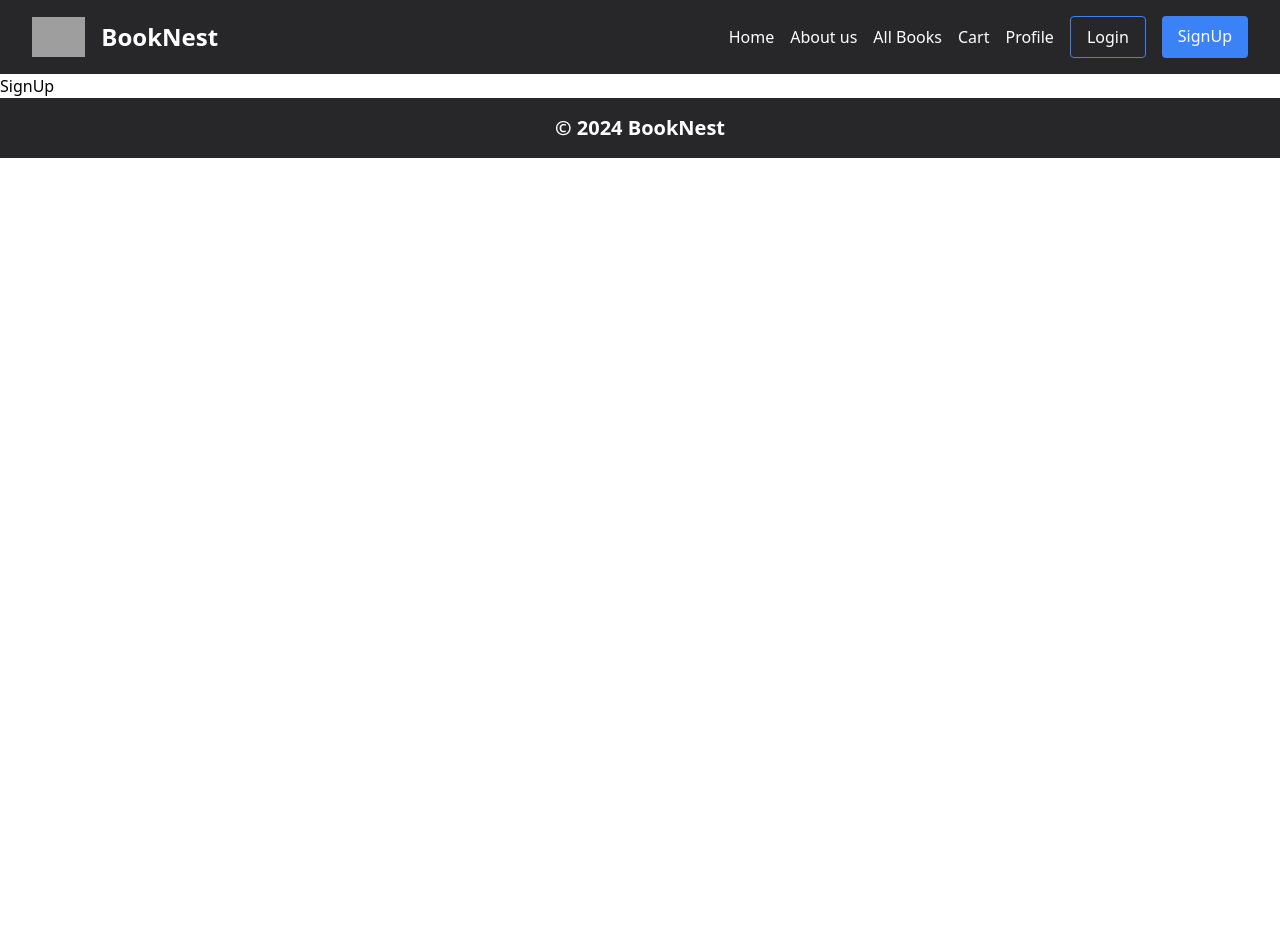
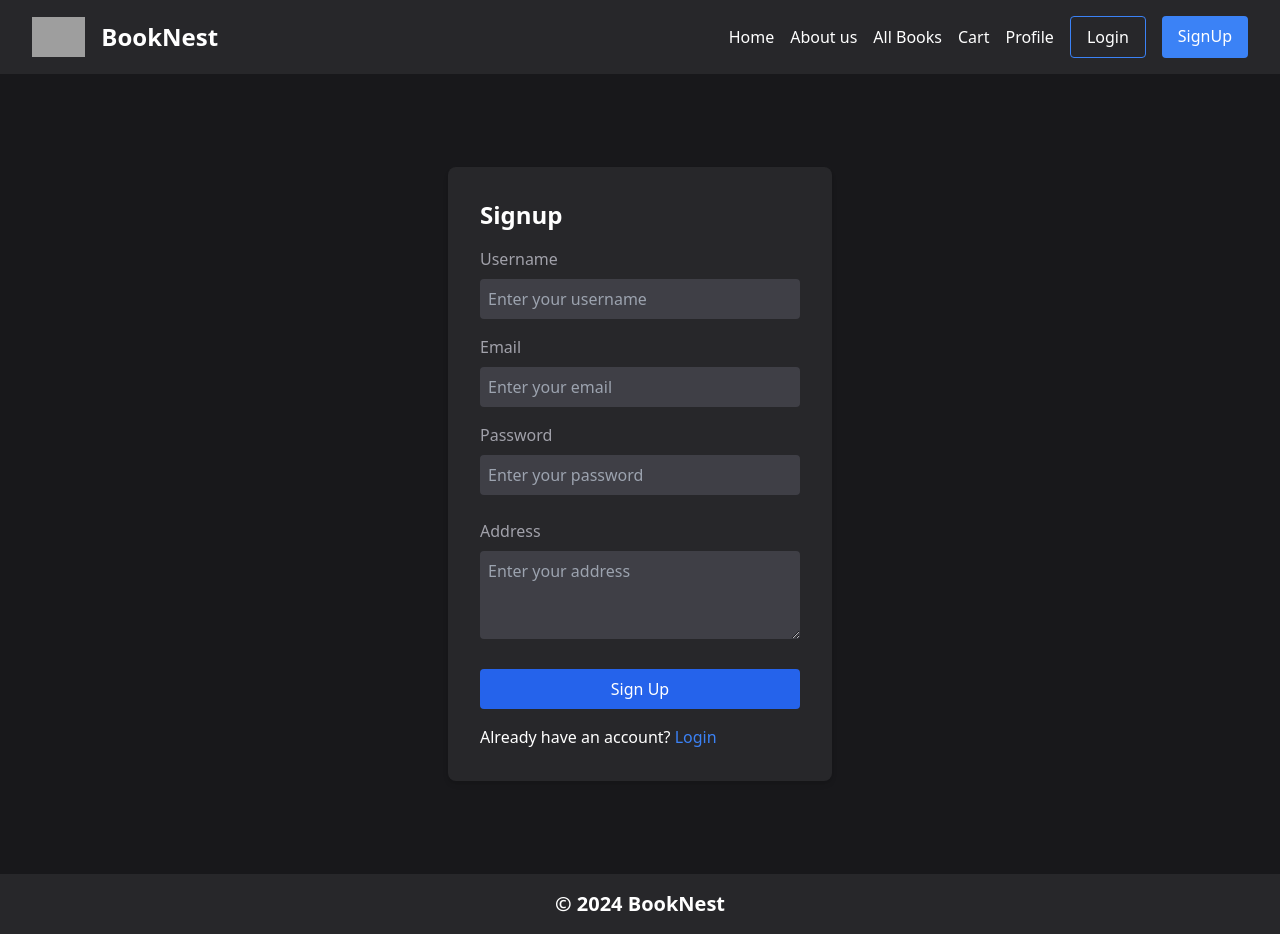
Before and after one commit to shubhamshri25/BookNest, a React (Vite) app in the folder Frontend/: page /signup in a window 1280 px wide. Before the commit the page ends 800 px from the top, so only its background shows below. Built offline with nearby package versions, Linux system fonts and the light colour scheme; grey boxes are pictures that could not be loaded.

Commit message:
signUp and login Ui done

```diff
--- a/Frontend/src/pages/Login.jsx
+++ b/Frontend/src/pages/Login.jsx
@@ -1,9 +1,63 @@
-import React from 'react'
+import React, { useState } from "react";
+import axios from "axios";
+import { Link, useNavigate } from "react-router-dom";
 
 const Login = () => {
   return (
-    <div>Login</div>
-  )
-}
+    <div className="flex justify-center items-center h-screen bg-zinc-900">
+      <div className="bg-zinc-800 p-8 rounded-lg shadow-md w-96">
+        <h2 className="text-2xl font-semibold text-white mb-4">Login</h2>
 
-export default Login
+        <form>
+          <div className="mb-4">
+            <label htmlFor="email" className="block text-white mb-2">
+              Email
+            </label>
+            <input
+              type="email"
+              id="email"
+              name="email"
+              // value={formData.email}
+              // onChange={handleChange}
+              required
+              className="w-full p-2 rounded bg-zinc-700 text-white"
+              placeholder="Enter your email"
+            />
+          </div>
+
+          <div className="mb-6">
+            <label htmlFor="password" className="block text-white mb-2">
+              Password
+            </label>
+            <input
+              type="password"
+              id="password"
+              name="password"
+              // value={formData.password}
+              // onChange={handleChange}
+              required
+              className="w-full p-2 rounded bg-zinc-700 text-white"
+              placeholder="Enter your password"
+            />
+          </div>
+
+          <button
+            type="submit"
+            className="w-full bg-blue-600 text-white p-2 rounded hover:bg-blue-700"
+          >
+            Login
+          </button>
+        </form>
+
+        <p className="text-white mt-4">
+          Don't have an account?{" "}
+          <Link to="/signup" className="text-blue-500">
+            Sign Up
+          </Link>
+        </p>
+      </div>
+    </div>
+  );
+};
+
+export default Login;
--- a/Frontend/src/pages/SignUp.jsx
+++ b/Frontend/src/pages/SignUp.jsx
@@ -1,9 +1,99 @@
-import React from 'react'
+import React, { useState } from "react";
+import axios from "axios";
+import { Link, useNavigate } from "react-router-dom";
 
 const SignUp = () => {
   return (
-    <div>SignUp</div>
-  )
-}
+    <div className="flex justify-center items-center h-screen bg-zinc-900">
+      <div className="bg-zinc-800 p-8 rounded-lg shadow-md w-96">
+        <h2 className="text-2xl font-semibold text-white mb-4">Signup</h2>
 
-export default SignUp
+        {/* {error && <p className="text-red-500 mb-4">{error}</p>} */}
+
+        <form>
+          <div className="mb-4">
+            <label htmlFor="username" className="block text-zinc-400 mb-2">
+              Username
+            </label>
+            <input
+              type="text"
+              id="username"
+              name="username"
+              // value={formData.username}
+              // onChange={handleChange}
+              required
+              className="w-full p-2 rounded bg-zinc-700 text-white"
+              placeholder="Enter your username"
+            />
+          </div>
+
+          <div className="mb-4">
+            <label htmlFor="email" className="block  text-zinc-400 mb-2">
+              Email
+            </label>
+            <input
+              type="email"
+              id="email"
+              name="email"
+              // value={formData.email}
+              // onChange={handleChange}
+              required
+              className="w-full p-2 rounded bg-zinc-700 text-white"
+              placeholder="Enter your email"
+            />
+          </div>
+
+          <div className="mb-6">
+            <label htmlFor="password" className="block  text-zinc-400 mb-2">
+              Password
+            </label>
+            <input
+              type="password"
+              id="password"
+              name="password"
+              // value={formData.password}
+              // onChange={handleChange}
+              required
+              className="w-full p-2 rounded bg-zinc-700 text-white"
+              placeholder="Enter your password"
+            />
+          </div>
+
+          {/* Address Input Field */}
+          <div className="mb-6">
+            <label htmlFor="address" className="block  text-zinc-400 mb-2">
+              Address
+            </label>
+            <textarea
+              id="address"
+              name="address"
+              // value={formData.address}
+              // onChange={handleChange}
+              required
+              className="w-full p-2 rounded bg-zinc-700 text-white"
+              placeholder="Enter your address"
+              rows="3"
+            />
+          </div>
+
+          <button
+            type="submit"
+            className="w-full bg-blue-600 text-white p-2 rounded hover:bg-blue-700"
+            // disabled={loading}
+          >
+            Sign Up
+          </button>
+        </form>
+
+        <p className="text-white mt-4">
+          Already have an account?{" "}
+          <Link to="/login" className="text-blue-500">
+            Login
+          </Link>
+        </p>
+      </div>
+    </div>
+  );
+};
+
+export default SignUp;
```
